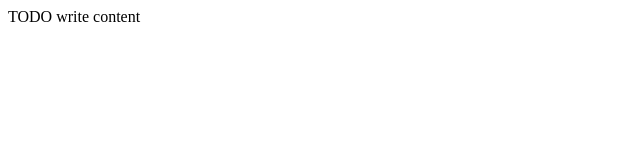
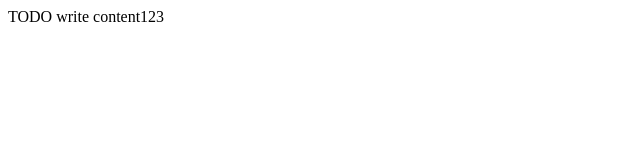
Before and after one commit to GoxySvitac/test1, a website: page public_html/index.html in a window 1280 px wide. Shown: the full height of the page, 0-640 px from the left. Drawn offline with Linux system fonts and the light colour scheme.

Commit message:
Update index.html

```diff
--- a/public_html/index.html
+++ b/public_html/index.html
@@ -10,6 +10,6 @@
         <meta name="viewport" content="width=device-width, initial-scale=1.0">
     </head>
     <body>
-        <div>TODO write content</div>
+        <div>TODO write content123</div>
     </body>
 </html>
```
